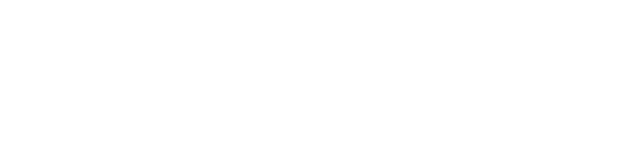
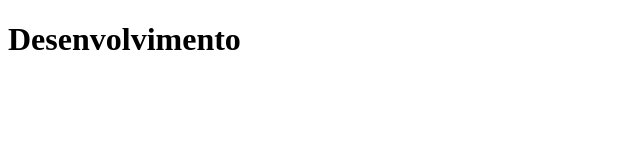
Before and after one commit to SuiyaDev/Leading, a plain HTML site: page index.html in a window 1280 px wide. Shown: the whole page, without its empty margins (0-640 px from the left). Drawn offline with Linux system fonts and the light colour scheme.

Commit message:
Commit: H1 de desenvolvimento

```diff
--- a/index.html
+++ b/index.html
@@ -7,6 +7,6 @@
     <title>Document</title>
 </head>
 <body>
-    <title>CLARO MOVEL</title>
+    <h1>Desenvolvimento</h1>
 </body>
 </html>
```
